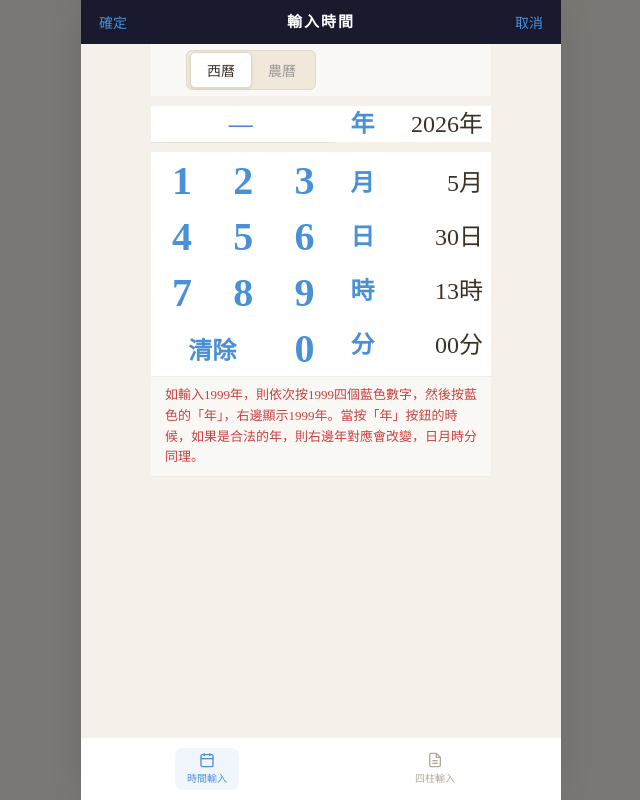
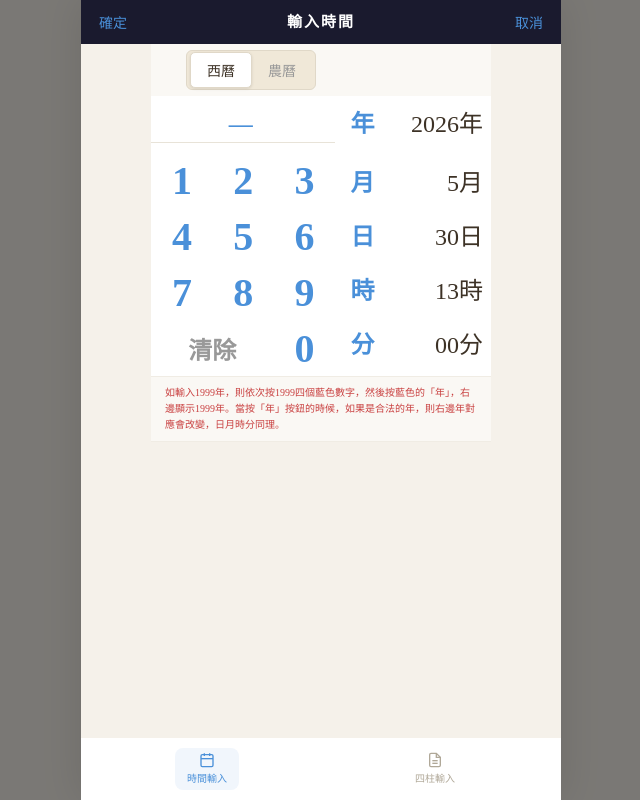
Before and after one commit to juguangbazi/juguangbazi, a website: page index.html in a window 1280 px wide. Both pictures are taken after a click on the button "輸入時間". Shown: the whole page, without its empty margins (319-959 px from the left). Drawn offline with Linux system fonts and the light colour scheme.

Commit message:
缓冲栏白色与主体无缝融合

```diff
--- a/css/style.css
+++ b/css/style.css
@@ -483,11 +483,11 @@ body {
 
 .kp-clear {
   flex: 1;
-  background: transparent;
-  border: none;
-  color: #4a90d9;
-  font-size: 24px;
-  font-weight: bold;
+  background: #f5f2ed;
+  border: 1px solid #d5cfc4;
+  border-radius: 5px;
+  color: #999;
+  font-size: 13px;
   font-family: inherit;
   cursor: pointer;
   display: flex;
@@ -515,8 +515,12 @@ body {
 }
 
 /* 斑马纹 */
-
-
+.pline:nth-child(odd) {
+  background: #ffffff;
+}
+.pline:nth-child(even) {
+  background: #f8f6f2;
+}
 
 .pline-btn {
   padding: 5px 12px;
@@ -550,7 +554,7 @@ body {
   padding: 8px 14px;
   background: #faf8f4;
   color: #c94040;
-  font-size: 13px;
+  font-size: 10px;
   line-height: 1.6;
   border-top: 1px solid #f0ece4;
   border-bottom: 1px solid #f0ece4;
@@ -3134,7 +3138,7 @@ body {
 .pcal-btn.active{background:#fff;color:var(--text-primary);box-shadow:0 1px 3px rgba(0,0,0,0.1);border:1px solid #e0d8c8}
 .leap-toggle{display:flex;visibility:hidden}.leap-toggle.show{visibility:visible}
 .leap-toggle .pcal-btn{width:56px;padding:7px 0;text-align:center;font-size:12px}
-.picker-buffer-row{display:flex;align-items:center;background:var(--bg-primary);border:none;flex-shrink:0;height:7vh}
+.picker-buffer-row{display:flex;align-items:center;background:#fff;border:none;flex-shrink:0;height:7vh}
 .picker-buffer-row .picker-buffer{width:54%;flex:none;display:flex;align-items:center;justify-content:center;font-size:24px;color:#4a90d9;font-weight:900;letter-spacing:4px}
 .picker-buffer-row .pline-year{flex:1;display:flex;align-items:center;padding:0 8px;background:#fff}
 .picker-buffer-row .pline-year .pline-btn,.pline-btn{width:40px;padding:0;background:transparent;color:#4a90d9;border:none;font-size:24px;font-weight:900;cursor:pointer;flex-shrink:0;display:flex;align-items:center;justify-content:center}
@@ -3144,8 +3148,8 @@ body {
 .picker-fields{flex:1;background:transparent}
 .kp-row{flex:1;display:grid;grid-template-columns:repeat(3,1fr);justify-content:center;gap:0;padding:0}
 .kp-num{min-width:36px;padding:0;text-align:center;background:transparent;border:none;color:#4a90d9;font-size:40px;font-weight:900;letter-spacing:-1px;cursor:pointer;display:flex;align-items:center;justify-content:center}
-\.kp-clear{font-size:24px;font-weight:bold;color:#4a90d9;background:transparent;border:none;cursor:pointer;display:flex;align-items:center;justify-content:center}
+.kp-clear{font-size:24px;font-weight:bold;color:#999;background:transparent;border:none;cursor:pointer;display:flex;align-items:center;justify-content:center}
 .kp-row-bottom{grid-template-columns:repeat(3,1fr)}.kp-row-bottom .kp-clear{grid-column:1/3}.kp-row-bottom .kp-num{grid-column:3}
 .pline{flex:1;display:flex;align-items:center;padding:0 8px;border:none;background:transparent}
-\.pline:nth-child(odd){background:var(--bg-primary)!important}.pline:nth-child(even){background:#fff}
+\.pline:nth-child(odd){background:#fff}.pline:nth-child(even){background:#fff}
 .picker-inner{padding:0 5em}
```
